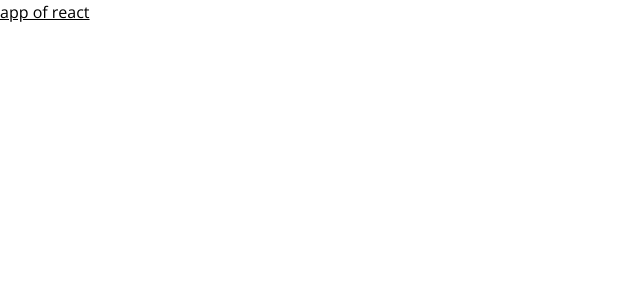
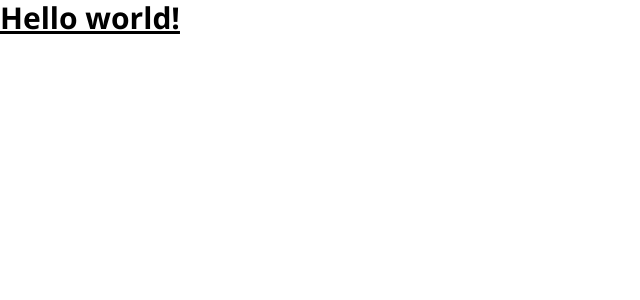
Before and after one commit to brightstarmoxiz/ecommerce-dashboard, a React (Create React App) app: page / in a window 1280 px wide. Shown: the top 300 px of the page, without its empty margins (0-640 px from the left). Built offline with nearby package versions, Linux system fonts and the light colour scheme.

Commit message:
correction

```diff
--- a/src/App.js
+++ b/src/App.js
@@ -3,7 +3,9 @@ import './App.css';
 
 function App() {
   return (
-  <h1 style={{textDecoration:"underline"}}>app of react</h1>
+    <h1 className="text-3xl font-bold underline">
+    Hello world!
+  </h1>
   );
 }
 
--- a/src/index.css
+++ b/src/index.css
@@ -10,4 +10,4 @@ body {
 }
 @tailwind base;
 @tailwind components;
-@tailwind utilities;
+@tailwind utilities
```
